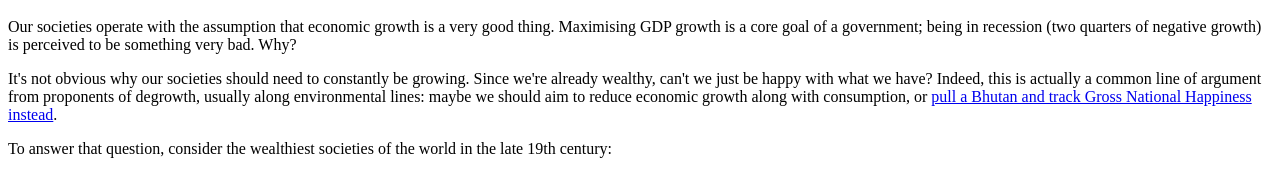
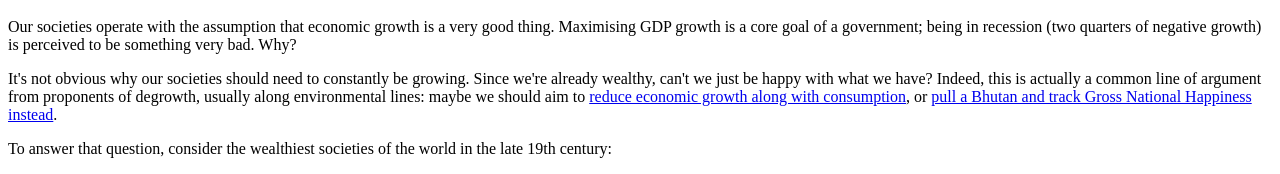
Before and after one commit to flyatmidnight/blogtest, a Next.js app: page /blog/stubborn-attachments in a window 1280 px wide. Shown: the part 737-911 px from the top of the page. Built offline with nearby package versions, Linux system fonts and the light colour scheme.

Commit message:
add degrowth link

```diff
--- a/pages/blog/stubborn-attachments.mdx
+++ b/pages/blog/stubborn-attachments.mdx
@@ -25,7 +25,7 @@ This book is a summary of some of his core views. Here are four interesting ques
 
 Our societies operate with the assumption that economic growth is a very good thing. Maximising GDP growth is a core goal of a government; being in recession (two quarters of negative growth) is perceived to be something very bad. Why?
 
-It's not obvious why our societies should need to constantly be growing. Since we're already wealthy, can't we just be happy with what we have? Indeed, this is actually a common line of argument from proponents of degrowth, usually along environmental lines: maybe we should aim to reduce economic growth along with consumption, or [pull a Bhutan and track Gross National Happiness instead](https://ophi.org.uk/policy/gross-national-happiness-index/#:~:text=The%20phrase%20'gross%20national%20happiness,approach%20towards%20notions%20of%20progress).
+It's not obvious why our societies should need to constantly be growing. Since we're already wealthy, can't we just be happy with what we have? Indeed, this is actually a common line of argument from proponents of degrowth, usually along environmental lines: maybe we should aim to [reduce economic growth along with consumption](https://www.theguardian.com/commentisfree/2020/apr/24/economic-crisis-degrowth-green-new-deal), or [pull a Bhutan and track Gross National Happiness instead](https://ophi.org.uk/policy/gross-national-happiness-index/#:~:text=The%20phrase%20'gross%20national%20happiness,approach%20towards%20notions%20of%20progress).
 
 To answer that question, consider the wealthiest societies of the world in the late 19th century:
 
```
